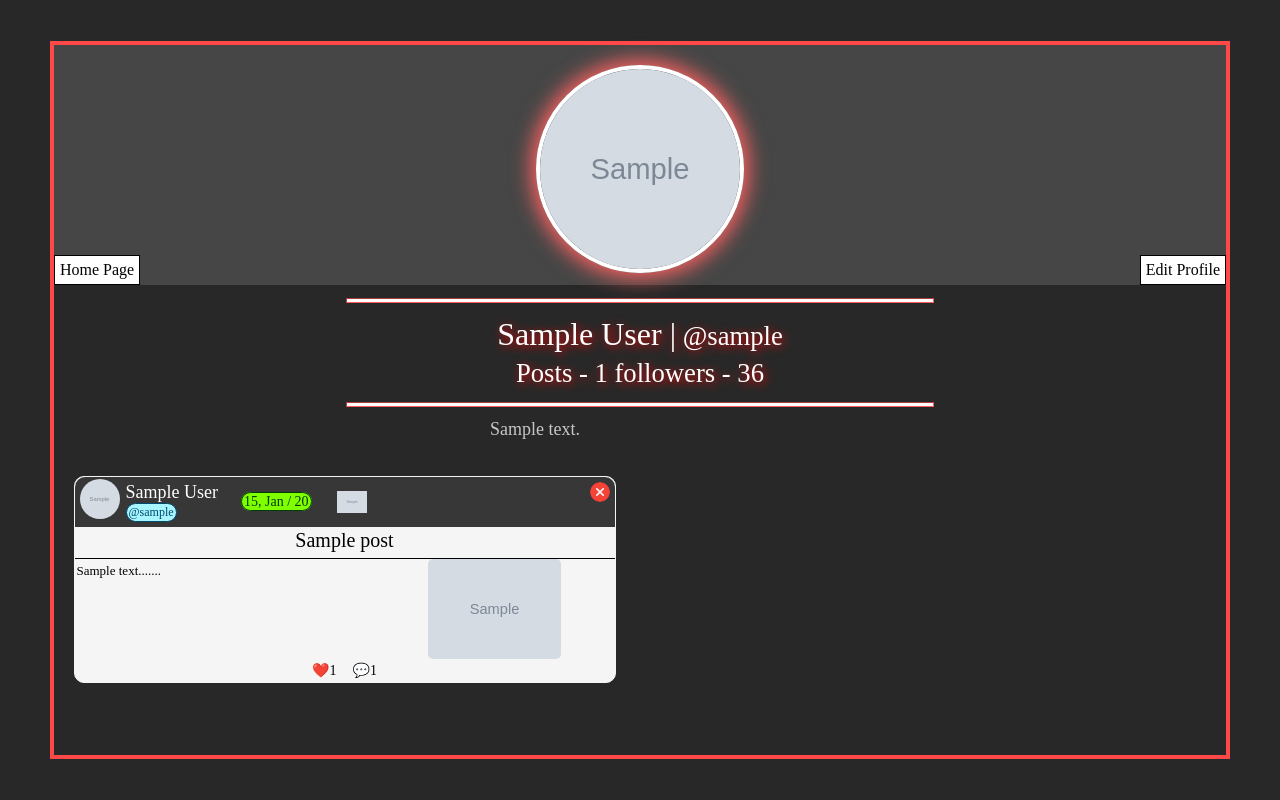
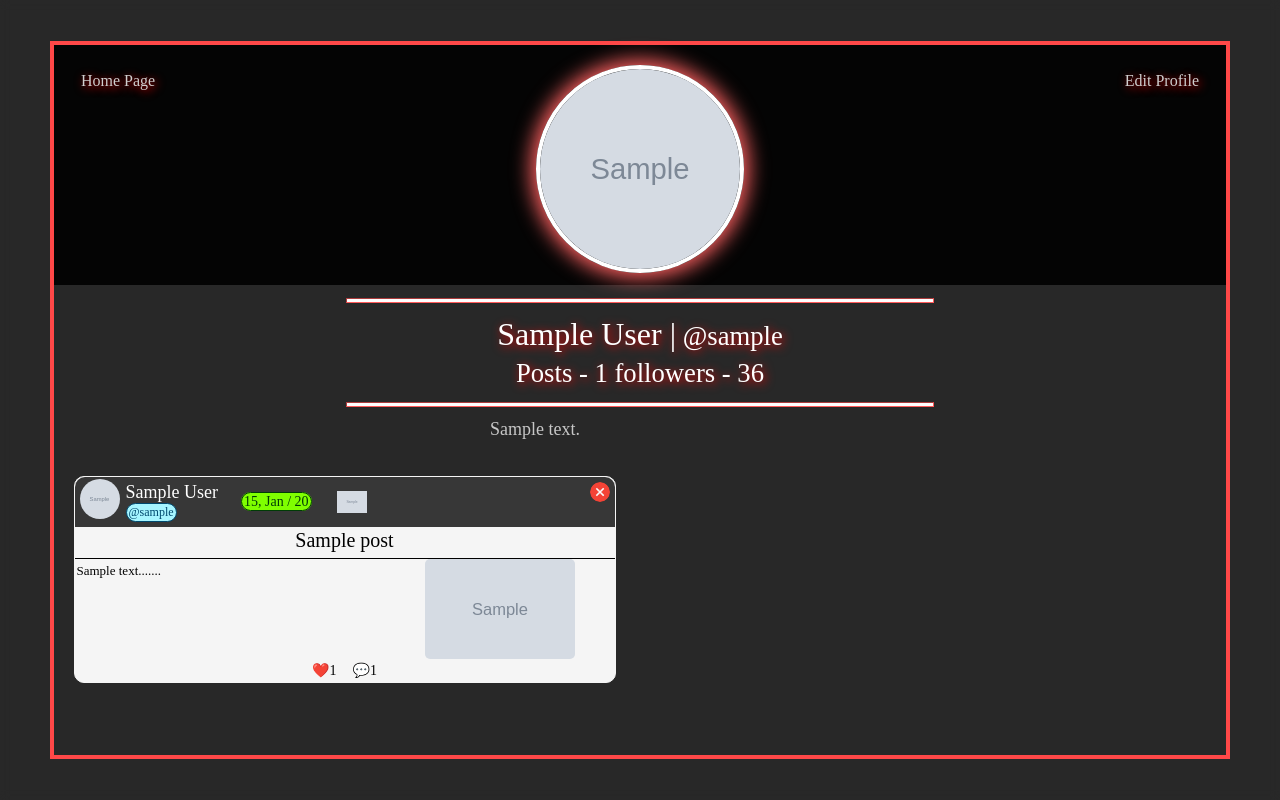
Before and after one commit to AThunder-cloud/Red_Bird, a Django app: page /profile/1/ in a window 1280 px wide. Run offline with Django 4.2, Linux system fonts and the light colour scheme; a user stored in the database is signed in; tables that the repository leaves empty hold one stand-in row (values such as "Sample post"); grey boxes marked "Sample" are stand-in pictures; some web fonts are replaced.

Commit message:
post without image tweak

```diff
--- a/static/css/feed.css
+++ b/static/css/feed.css
@@ -104,14 +104,14 @@
 }
 .post-body-section{
     display: grid;
-    grid-template-columns:300px auto;
+    grid-template-columns:350px 188px;
     background-color:transparent;
 }
 
 .post-body-section div textarea{
     background-color: transparent;
     width:100%;
-    min-width:250px;
+    /* min-width:350px; */
     height:100px;
     outline: none;
     overflow-y: scroll;
@@ -127,17 +127,15 @@
 textarea::-webkit-scrollbar{display: none;}
 
 .post-image{
-    display: flex;
-    align-items: center;
-    justify-content: center;
-    width: auto;
-    height: 100px;
-    border-radius: 5px;
+    width:fit-content;
+    height:fit-content;
+    max-width: 188px;
 }
 .post-image img{
+    object-fit: cover;
     border-radius:5px;
-    width:fit-content;
-    max-height: 100px;
+    width: 150px;
+    height: 100px;
 }
 .post-foot-section{
     display: flex;
--- a/static/css/post-page.css
+++ b/static/css/post-page.css
@@ -134,6 +134,7 @@
 }
 
 .content-body{
+    position: relative;
     width:fit-content;
     min-width: 750px;
     margin-left: auto;
@@ -155,7 +156,6 @@
 }
 textarea::-webkit-scrollbar{display: none;}
 .postImage{
-    position: relative;
     width:fit-content;
     height:fit-content;
     margin-left: auto;
@@ -263,8 +263,8 @@ textarea::-webkit-scrollbar{display: none;}
 
 #post-like-button{
     position: absolute;
-    top: 100px;
-    left: -120px;
+    bottom: -75px;
+    left: 20px;
     width:fit-content;
     height:fit-content;
     border-radius: 50%;
--- a/static/js/delete.js
+++ b/static/js/delete.js
@@ -3,6 +3,7 @@ var delBtn = document.querySelector('.Confirm-delete');
 var item_name;
 var post_title;
 var csrf_token;
+var post_id;
 
 function deleteModal(postId){
     popup.style.visibility="visible";
@@ -11,6 +12,7 @@ function deleteModal(postId){
     post_title = postId.value1;
     csrf_token = postId.value2;
     item_name = postId.value3;
+    post_id = postId.value4;
     document.getElementById("valueName").innerHTML = post_title;
     document.getElementById("itemName").innerHTML = item_name;
 }
--- a/template/feed.html
+++ b/template/feed.html
@@ -28,7 +28,7 @@
         {% endfor %}
       </div>
       {% if post.author.user == request.user %}
-      <span type="submit" class="open-delete" onclick="deleteModal({value1:'{{post.post_title}}', value2:'{{csrf_token}}',value3:'Post'})">
+      <span type="submit" class="open-delete" onclick="deleteModal({value1:'{{post.post_title}}', value2:'{{csrf_token}}',value3:'Post', value4:'{{post.id}}'})">
       <img src="/static/default-img/remove.png"></span>
       {% endif %}
     </div>
@@ -61,6 +61,16 @@
       <span class="foot-info">💬{{post.no_comments}}</span>
     </div>
 </div>
+<script>
+$(document).ready(function() {
+  $(".post-body-section").each(function() {
+    var postImage = $(this).find(".post-image img");
+    if (!postImage.length) {
+      $(this).css("grid-template-columns", "539px");
+    }
+  });
+});
+</script>
 {% endfor %}
 
 <script src="{% static 'js/delete.js' %}"></script>
--- a/template/profile.html
+++ b/template/profile.html
@@ -49,31 +49,54 @@
     .profile-img{
         position: relative;
         height: 240px;
-        background-color: rgb(70,70,70);
+        background-color: rgb(4, 4, 4);
         /* background-image:linear-gradient(to right, red, blue) ; */
         /* background-image: url(/static/default-img/); */
     }
     .profile-img a{
-        text-decoration: none;color:black ;
-        background-color: rgb(255, 255, 255);
-        border: 1px solid black;
-        padding: 5px;
+        text-decoration: none;
+        color:rgb(207, 207, 207) ;
+        text-shadow:2px 2px 10px red;
+        border-radius: 10px;
+        border: 2px solid transparent;
+        font-size: 16px;
+        font-weight: 500;
+        margin:15px 15px ;
+        padding:10px;
+
     }
     .editButton{
         position: absolute;
-        bottom: 0;
+        top: 0;
         right: 0;
+    }
+    .editButton:hover{
+        color: rgb(255, 255, 255);
+        border: 2px solid white;
+        text-shadow:4px 4px 10px rgb(255, 67, 67);
+        box-shadow: 0 0 10px 5px rgb(255, 50, 50);
     }
     .homeButton{
         position: absolute;
-        bottom: 0;
+        top: 0;
         left: 0;
     }
+    .homeButton:hover{
+        color: rgb(255, 255, 255);
+        border: 2px solid white;
+        text-shadow:4px 4px 10px rgb(255, 67, 67);
+        box-shadow: 0 0 10px 5px rgb(255, 50, 50);
+    }
+
     .profile-img button{
-        text-decoration: none;color:black ;
-        background-color: rgb(255, 255, 255);
-        border: 1px solid black;
-        padding: 5px;
+        text-decoration: none;color:rgb(255, 255, 255) ;
+        background-color: transparent;
+        border: 2px solid white;
+        font-size: 16px;
+        font-weight: 500;
+        text-shadow:4px 4px 10px rgb(255, 67, 67);
+        box-shadow: 0 0 10px 5px rgb(255, 50, 50);
+        margin:15px 15px ;
         position: absolute;
         bottom: 0;
         right: 0;
```
Also changed, not shown: core/signals.py (+7 -5 lines), core/views.py (+2 -14 lines), template/post.html (+6 -3 lines), 1 other file.
